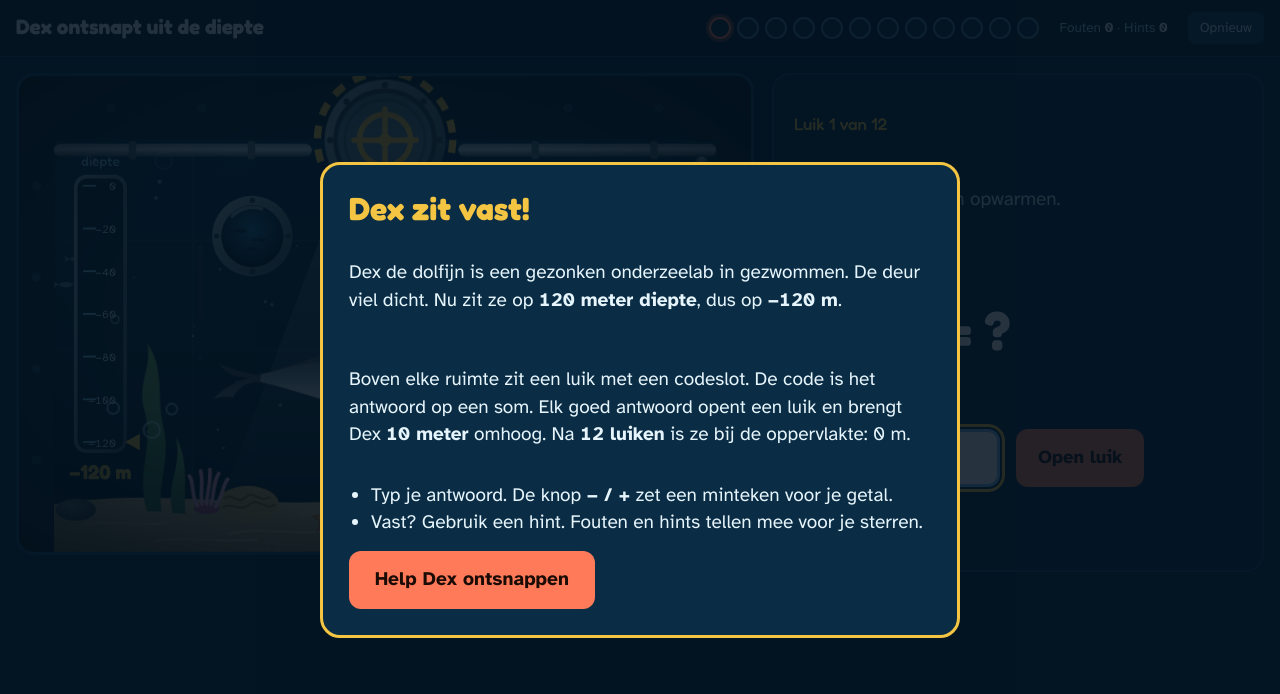
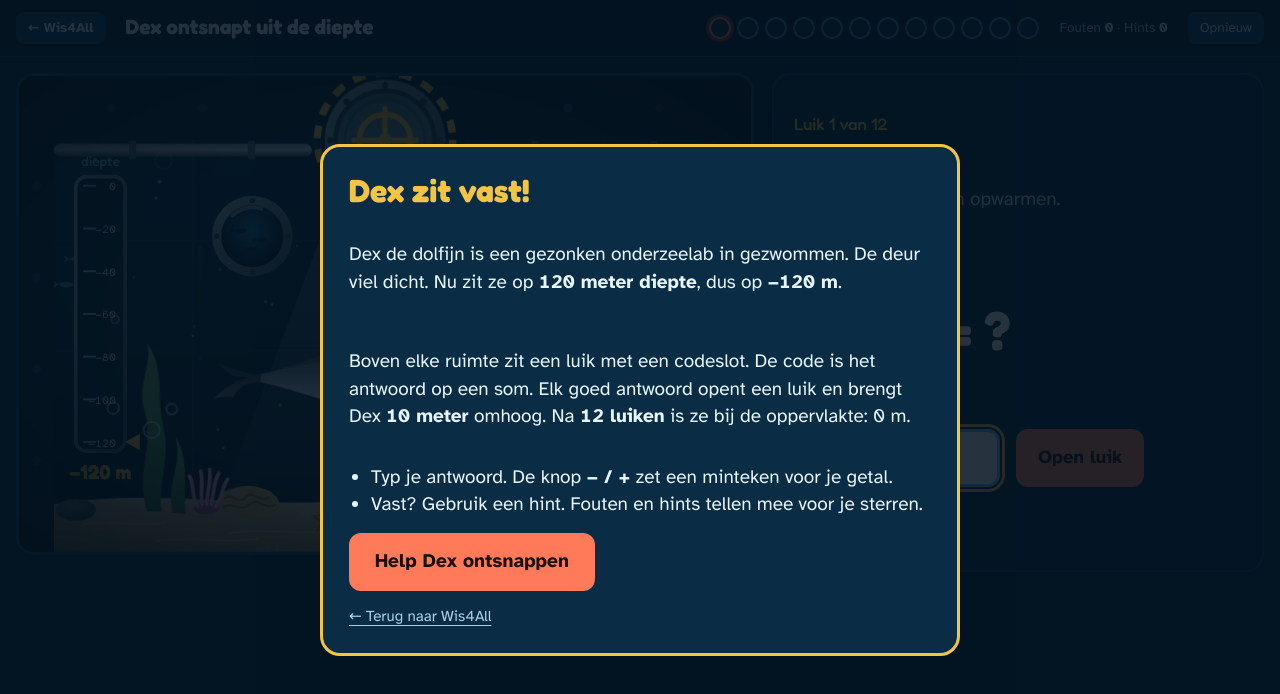
Before and after one commit to mterloovoet-oss/wis4all.github.io, a plain HTML site: page Dex.html in a window 1280 px wide. Drawn offline with Linux system fonts and the light colour scheme.

Commit message:
Add files via upload

```diff
--- a/Dex.html
+++ b/Dex.html
@@ -100,10 +100,13 @@ h1,h2{font-family:var(--display);font-weight:700;line-height:1.1;margin:0;text-w
   .bubble,.bob,.kelp,.tail,.school,.anemone,.rays,.flake{animation:none}
   #dex,#wheel,#door{transition:none}
 }
+.cardhome{color:#a9d2e6;font-size:.95rem;text-underline-offset:4px;justify-self:start}
+.homelink{text-decoration:none;font-weight:700;white-space:nowrap}
 </style>
 </head>
 <body>
 <header class="top">
+  <a class="tbtn homelink" href="./" title="Terug naar de homepage van Wis4All">← Wis4All</a>
   <h1>Dex ontsnapt uit de diepte</h1>
   <div class="hatches" id="hatches" aria-label="Luiken"></div>
   <span class="stat">Fouten <b id="sErr">0</b> · Hints <b id="sHint">0</b></span>
@@ -418,6 +421,7 @@ h1,h2{font-family:var(--display);font-weight:700;line-height:1.1;margin:0;text-w
       <li>Vast? Gebruik een hint. Fouten en hints tellen mee voor je sterren.</li>
     </ul>
     <button class="big" id="startBtn" type="button">Help Dex ontsnappen</button>
+    <a class="cardhome" href="./">← Terug naar Wis4All</a>
   </div>
 </div>
 
@@ -435,6 +439,7 @@ h1,h2{font-family:var(--display);font-weight:700;line-height:1.1;margin:0;text-w
     <p class="stars" id="stars" aria-live="polite"></p>
     <p id="endTxt"></p>
     <button class="big" id="againBtn" type="button">Speel opnieuw met nieuwe sommen</button>
+    <a class="cardhome" href="./">← Terug naar Wis4All</a>
   </div>
 </div>
 
```
Also changed, not shown: Bordles negatieve getallen.html (+2 -0 lines), VMBO BBL Negatieve getallen optellen en aftrekken.html (+2 -0 lines), mavo-1/bordles.html (+1 -0 lines), mavo-1/missie-onder-nul.html (+1 -1 lines).
